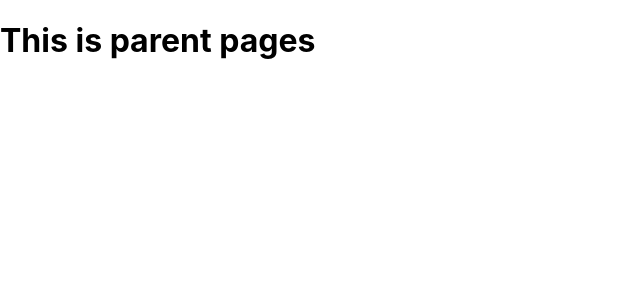
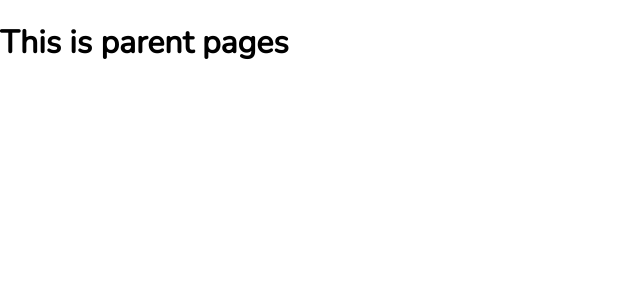
Before and after one commit to vvkkr1/flipkart, a React (Create React App) app: page / in a window 1280 px wide. Shown: the top 300 px of the page, without its empty margins (0-640 px from the left). Built offline with nearby package versions, Linux system fonts and the light colour scheme.

Commit message:
products-created

```diff
--- a/public/index.html
+++ b/public/index.html
@@ -2,7 +2,7 @@
 <html lang="en">
   <head>
     <meta charset="utf-8" />
-    <link rel="icon" href="%PUBLIC_URL%/favicon.ico" />
+    <link rel="icon" href="https://static-assets-web.flixcart.com/batman-returns/batman-returns/p/images/logo_lite-cbb357.png" />
     <meta name="viewport" content="width=device-width, initial-scale=1" />
     <meta name="theme-color" content="#000000" />
     <meta
@@ -24,7 +24,7 @@
       work correctly both with client-side routing and a non-root public URL.
       Learn how to configure a non-root public URL by running `npm run build`.
     -->
-    <title>React App</title>
+    <title>Flipkart</title>
   </head>
   <body>
     <noscript>You need to enable JavaScript to run this app.</noscript>
--- a/src/_app.js
+++ b/src/_app.js
@@ -1,10 +1,12 @@
 import React from 'react'
-
 function HomeApp() {
   return (
     <div>
       {/* This is main react page where parent component rendered */}
       <h1>This is parent pages</h1>
+      <div>
+
+      </div>
     </div>
   )
 }
--- a/src/index.css
+++ b/src/index.css
@@ -1,13 +1,17 @@
+@import url('https://fonts.googleapis.com/css2?family=Nunito&family=Nunito+Sans:opsz@6..12&display=swap');
 @import "./styles/commonStyles.css";
 @import "./styles/variables.css";
+@import "~@flaticon/flaticon-uicons/css/all/all";
 
 body {
   margin: 0;
-  font-family: -apple-system, BlinkMacSystemFont, 'Segoe UI', 'Roboto', 'Oxygen',
+  /* font-family: -apple-system, BlinkMacSystemFont, 'Segoe UI', 'Roboto', 'Oxygen',
     'Ubuntu', 'Cantarell', 'Fira Sans', 'Droid Sans', 'Helvetica Neue',
-    sans-serif;
+    sans-serif; */
+    font-family: 'Nunito', sans-serif;
   -webkit-font-smoothing: antialiased;
   -moz-osx-font-smoothing: grayscale;
+  box-sizing: border-box;
 }
 
 code {
```
Also changed, not shown: src/components/common/footer/index.js (added, +12 -0 lines), src/components/common/header/index.js (added, +12 -0 lines), src/components/common/footer/footer.css (added), src/components/common/header/header.css (added), src/styles/search.svg (added), src/svg/flipkart-search-icon.svg (added).
